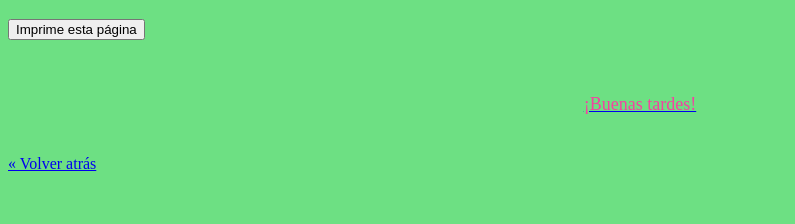
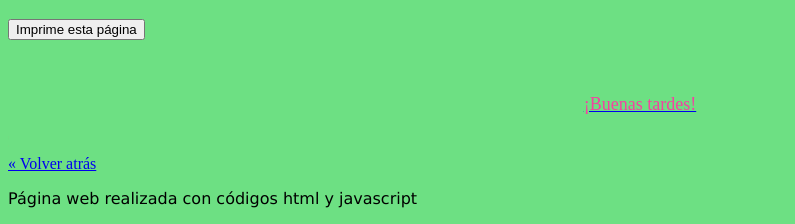
Before and after one commit to aniris2002/calentamientoglobal, a plain HTML site: page index.html in a window 1280 px wide. Shown: the part 935-1159 px from the top of the page, without its empty margins (0-795 px from the left). Before the commit the page ends 1116 px from the top, so only its background shows below. Drawn offline with Linux system fonts and the light colour scheme.

Commit message:
calentamiento global

```diff
--- a/index.html
+++ b/index.html
@@ -94,5 +94,5 @@ body { cursor: crosshair}
 <a href="javascript:window.history.back();">&laquo; Volver atrás</a>
 
 </body>
-
+<p> Página web realizada con códigos html y javascript </p>
 </html>
```
